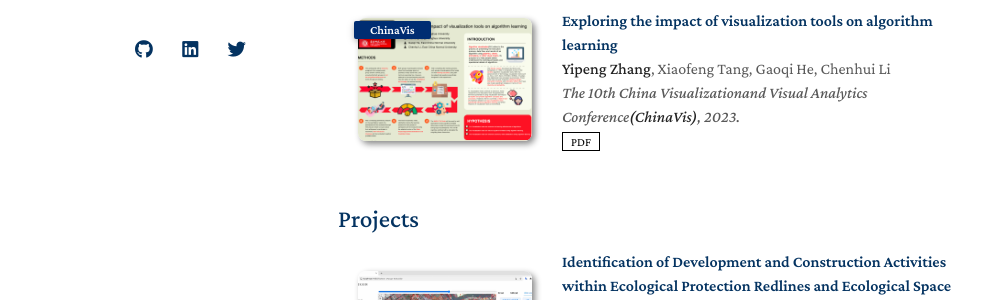
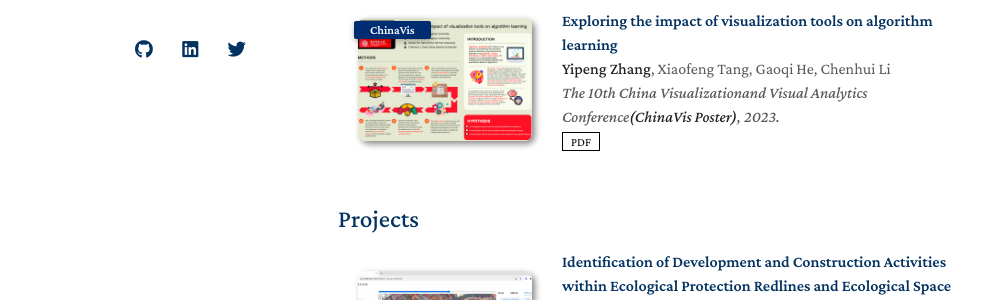
Before and after one commit to YipengZhang22/YipengZhang22.github.io, a Jekyll site: the page built from index.md, in a window 1280 px wide and 900 px high. Shown: the part 371-671 px from the top of the window, without its empty margins (132-1126 px from the left). Built offline with Jekyll 4.4.1, drawn with Linux system fonts in a browser that asks for light colours; nearby versions of some CDN libraries; a style sheet for code colours, icons or effects is not loaded; our own code applies the rules of GitHub Pages for plain Markdown files.

Commit message:
Update publications.yml

```diff
--- a/_data/publications.yml
+++ b/_data/publications.yml
@@ -3,6 +3,6 @@ main:
   - title: Exploring the impact of visualization tools on algorithm learning
     authors: <strong>Yipeng Zhang</strong>, Xiaofeng Tang, Gaoqi He, Chenhui Li
     conference_short: ChinaVis
-    conference: The 10th China Visualizationand Visual Analytics Conference<strong>(ChinaVis)</strong>, 2023.
+    conference: The 10th China Visualizationand Visual Analytics Conference<strong>(ChinaVis Poster)</strong>, 2023.
     pdf: ./assets/files/ChinaVis2023_Poster_YipengZhang_ Explori....pdf
     image: ./assets/img/publications/1.png
```
